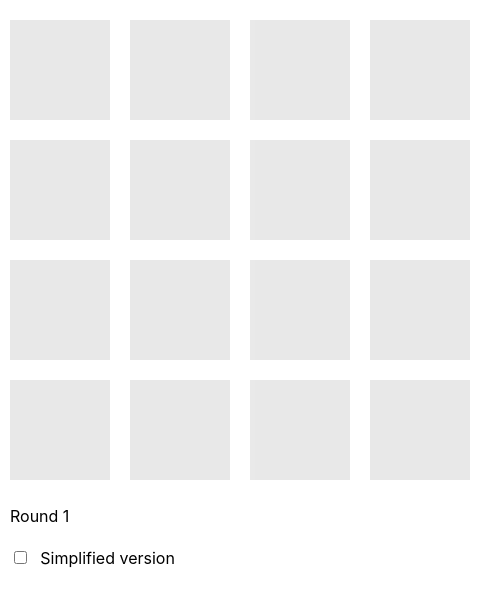
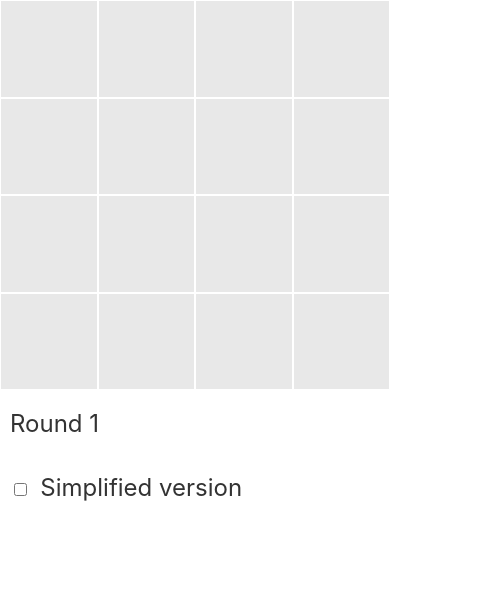
Before and after one commit to basilred/jetruby-test, a React (Create React App) app: page / in a window 390 px wide. Shown: the top 606 px of the page, 480 px wide, since content can reach past the window. Built offline with nearby package versions, Linux system fonts and the light colour scheme.

Commit message:
Align tiles for low resolution

```diff
--- a/src/Tile.css
+++ b/src/Tile.css
@@ -7,7 +7,7 @@
     cursor: pointer;
     opacity: .5;
     transition: .2s;
-    font-size: 4em;
+    font-size: 4rem;
     line-height: 100px;
     text-align: center;
     font-weight: bold;
@@ -16,3 +16,13 @@
 .Tile_opened {
     opacity: 1;
 }
+
+@media screen and (max-width: 480px) {
+    .Tile {
+        --between: 1px;
+        width: calc(25vw - var(--between) * 2);
+        height: calc(25vw - var(--between) * 2);
+        margin: var(--between);
+        line-height: 25vw;
+    }
+}
--- a/src/Tiles.css
+++ b/src/Tiles.css
@@ -42,3 +42,16 @@
 .Controls__easy input[type="checkbox"] {
     margin-right: 1em;
 }
+
+@media screen and (max-width: 480px) {
+    .Tiles {
+        width: 100vw;
+        margin: 0;
+    }
+
+    .Tiles-board {
+        display: flex;
+        flex-wrap: wrap;
+        max-width: 100%;
+    }
+}
--- a/src/index.css
+++ b/src/index.css
@@ -1,5 +1,15 @@
 body {
-  margin: 0;
-  padding: 0;
-  font-family: -apple-system, BlinkMacSystemFont, 'Segoe UI', 'Roboto', 'Oxygen', 'Ubuntu', 'Cantarell', 'Fira Sans', 'Droid Sans', 'Helvetica Neue', sans-serif;
+    margin: 0;
+    padding: 0;
+    font-family: -apple-system, BlinkMacSystemFont, 'Segoe UI', 'Roboto', 'Oxygen', 'Ubuntu', 'Cantarell', 'Fira Sans', 'Droid Sans', 'Helvetica Neue', sans-serif;
+    font-size: 16px;
+    line-height: 24px;
+    color: #333;
 }
+
+@media screen and (max-width: 480px) {
+    body {
+        font-size: 1.5em;
+        line-height: 32px;
+    }
+}
```
